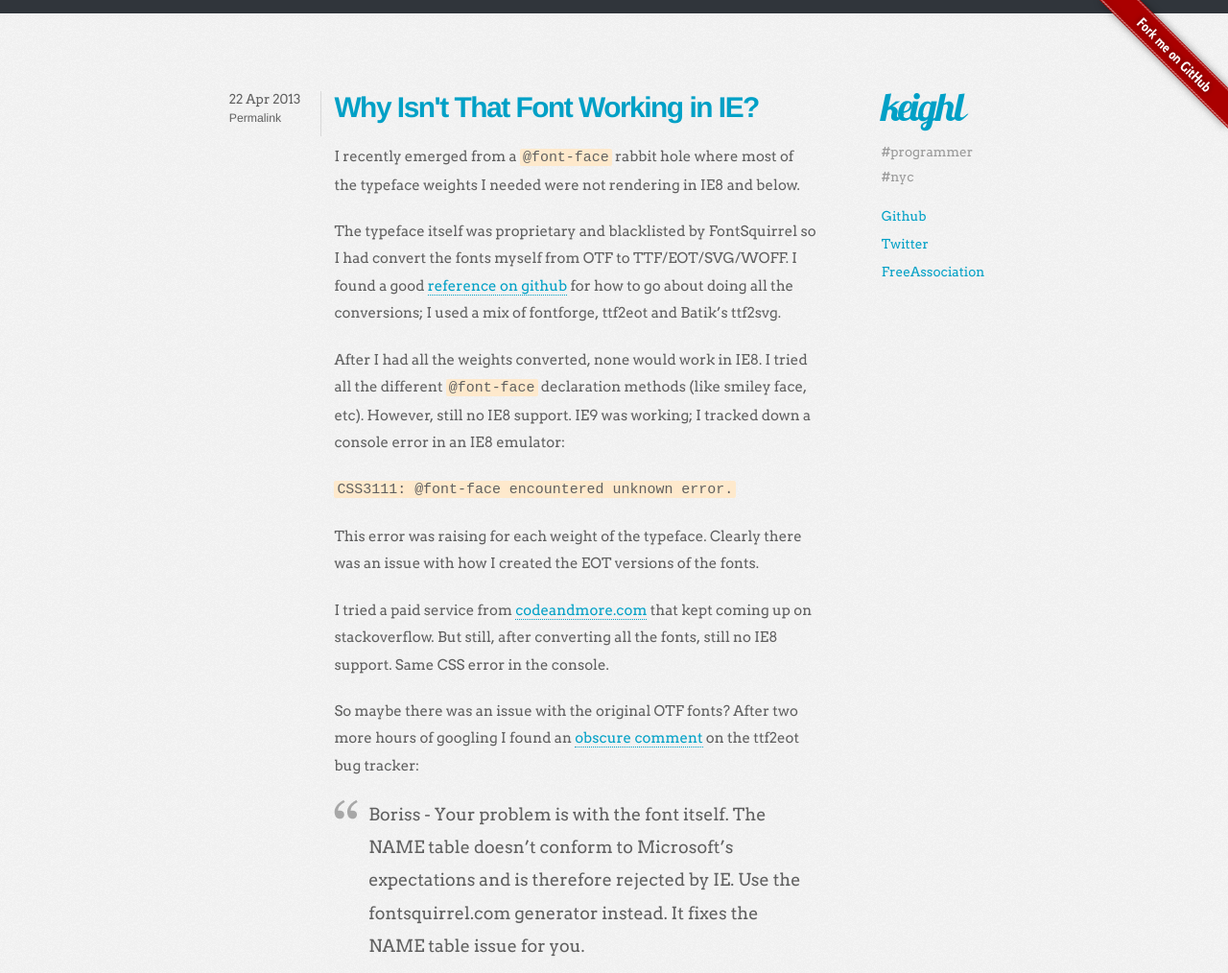
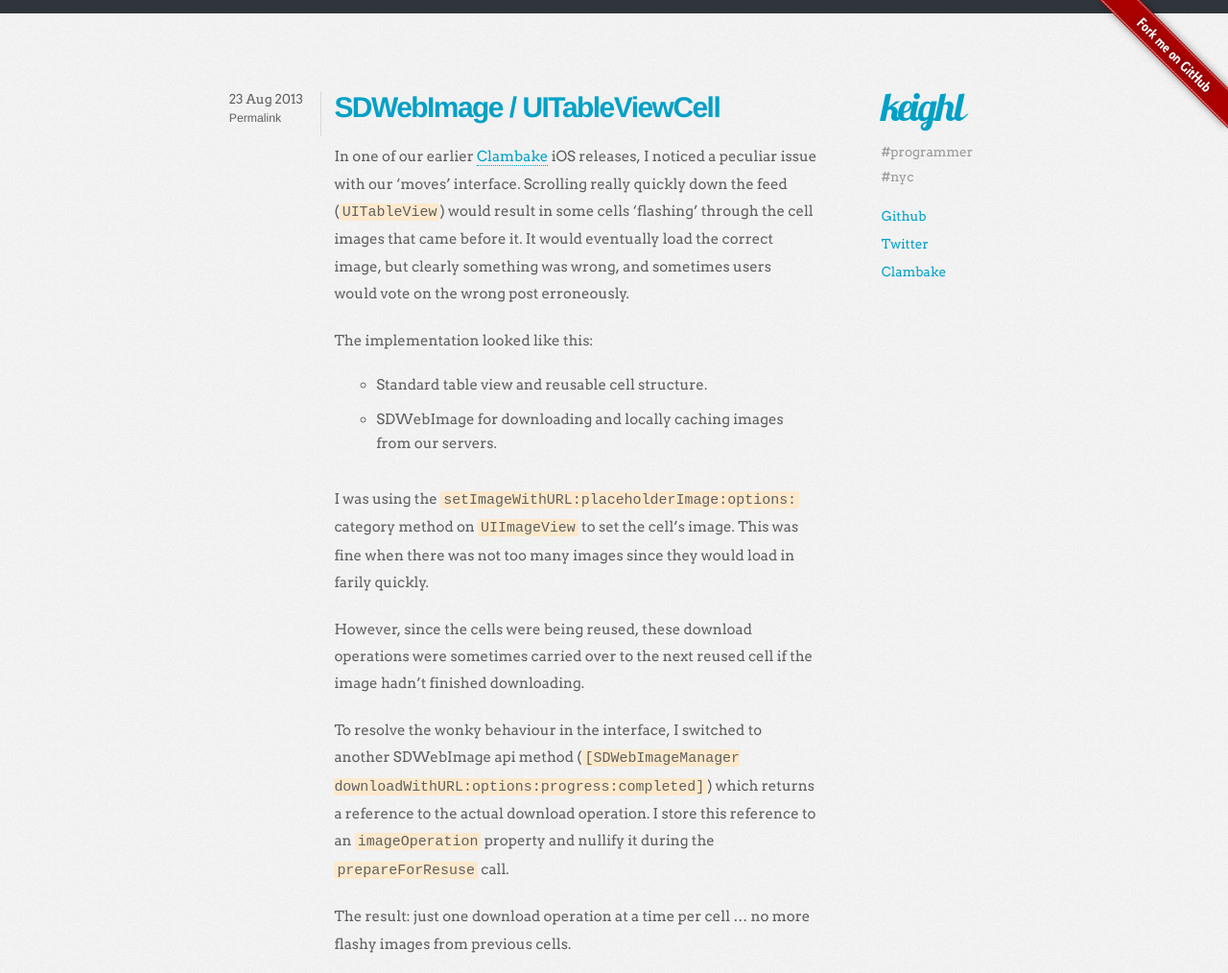
Before and after one commit to keighl/kyletruscott.com, a Jekyll site: the page built from index.html, in a window 1280 px wide and 1400 px high, cut to the strip 0-1014 px from the top of the window. Shown: the whole strip at 96% size. Built offline with Jekyll 4.4.1, drawn with Linux system fonts in a browser that asks for light colours; nearby versions of some CDN libraries; Markdown is read by kramdown in place of the engine named in the settings; the list of posts is cut into pages by our own code; some of the changed text lies outside the part shown.

Commit message:
SDWebImage / UITableViewCell post

```diff
--- a/_layouts/default.html
+++ b/_layouts/default.html
@@ -33,7 +33,7 @@
             <a href="http://twitter.com/keighl">Twitter</a>
           </li>
           <li>
-            <a href="http://thinkfa.com">FreeAssociation</a>
+            <a href="http://clambakeapp.com">Clambake</a>
           </li>
         </ul>
       </nav>
--- /dev/null
+++ b/_posts/2013-08-23-sdwebimage-uitableviewcell.md
@@ -0,0 +1,22 @@
+---
+layout: post
+title: "SDWebImage / UITableViewCell"
+description: "In one of our earlier Clambake iOS releases, I noticed a peculiar issue with our 'moves' interface. Scrolling really quickly down the table would result in the lower images 'flashing' through what looked to be the cell images that came before it. "
+---
+
+In one of our earlier [Clambake](http://clambakeapp.com) iOS releases, I noticed a peculiar issue with our 'moves' interface. Scrolling really quickly down the feed (`UITableView`) would result in some cells 'flashing' through the cell images that came before it. It would eventually load the correct image, but clearly something was wrong, and sometimes users would vote on the wrong post erroneously.
+
+The implementation looked like this:
+
+* Standard table view and reusable cell structure.
+* SDWebImage for downloading and locally caching images from our servers.
+
+I was using the `setImageWithURL:placeholderImage:options:` category method on `UIImageView` to set the cell's image. This was fine when there was not too many images since they would load in farily quickly.
+
+However, since the cells were being reused, these download operations were sometimes carried over to the next reused cell if the image hadn't finished downloading.
+
+To resolve the wonky behaviour in the interface, I switched to another SDWebImage api method (`[SDWebImageManager downloadWithURL:options:progress:completed]`) which returns a reference to the actual download operation. I store this reference to an `imageOperation` property and nullify it during the `prepareForResuse` call.
+
+The result: just one download operation at a time per cell … no more flashy images from previous cells.
+
+{% gist 6319942 %}
```
